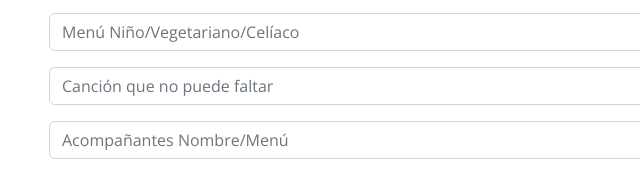
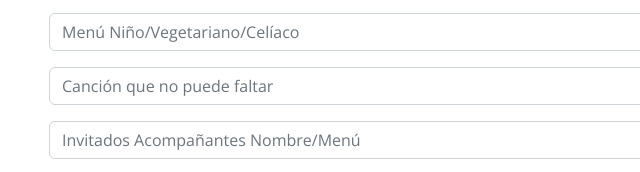
Before and after one commit to maritades/F-M, a plain HTML site: page index.html in a window 1280 px wide. Shown: the part 2715-2887 px from the top of the page, 48-688 px from the left. Drawn offline with nearby package versions, Linux system fonts and the light colour scheme.

Commit message:
Update index.html

```diff
--- a/index.html
+++ b/index.html
@@ -160,7 +160,7 @@
                 <input type="text" class="form-control" name="Musica" id="musica" placeholder="Canción que no puede faltar" required>
               </div>
               <div class="form-group mt-3">
-                <input type="text" class="form-control" name="Acompañantes/Nombre/Menú" id="musica" placeholder="Acompañantes Nombre/Menú" required>
+                <input type="text" class="form-control" name="Acompañantes/Nombre/Menú" id="musica" placeholder="Invitados Acompañantes Nombre/Menú" required>
               </div>
               <div class="my-3">
                 <div class="loading"></div>
```
